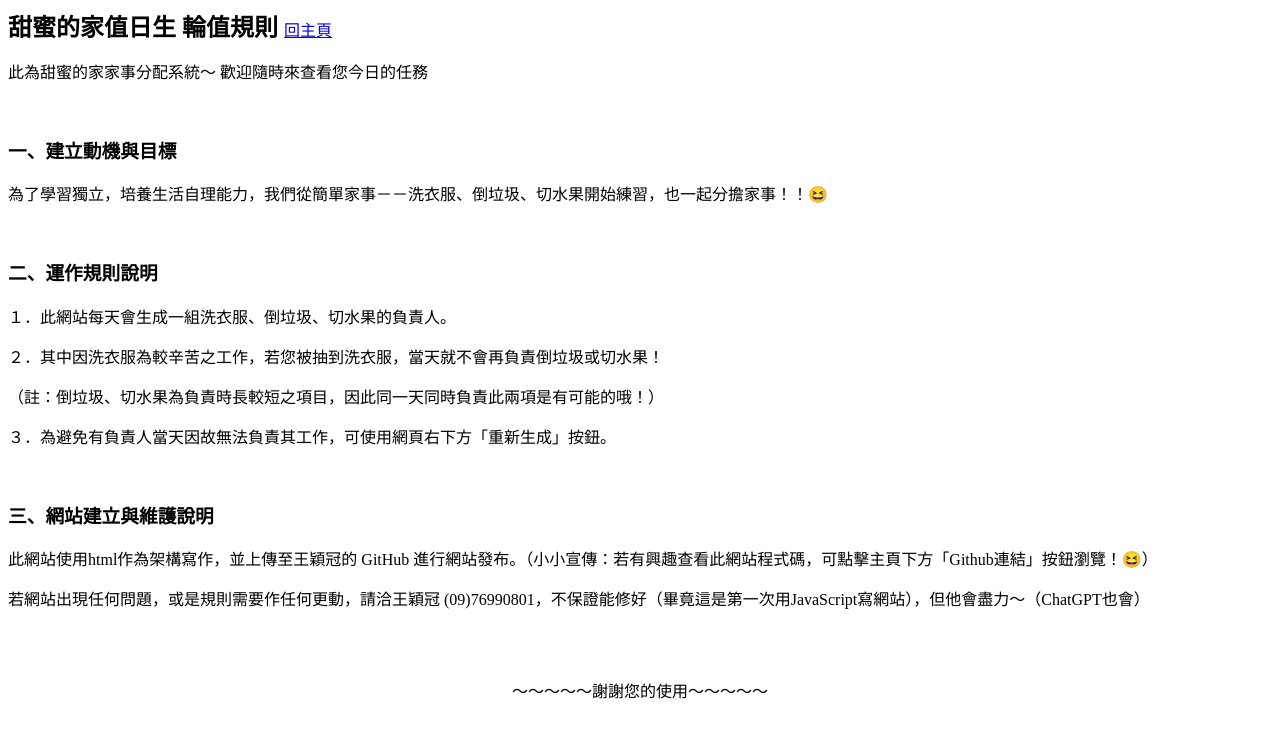
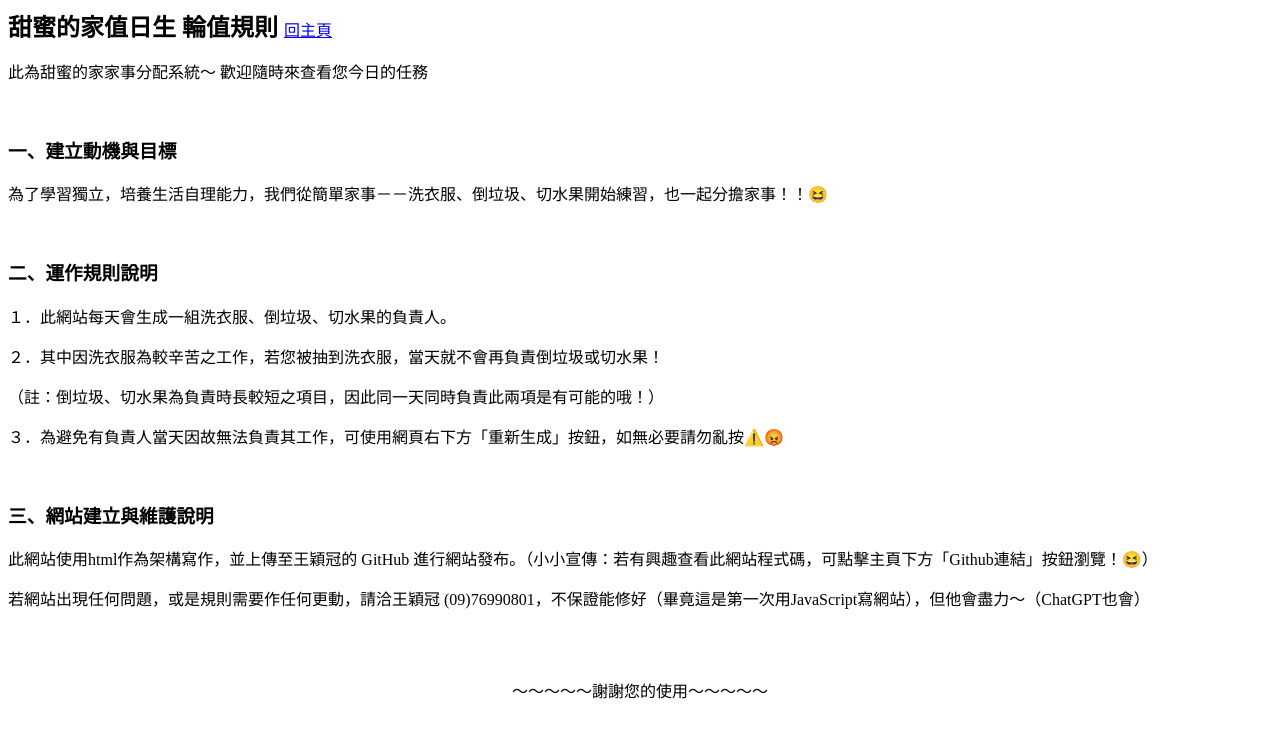
Before and after one commit to intgenogreg/hsh_chores, a plain HTML site: page rule.html in a window 1280 px wide. Drawn offline with Linux system fonts and the light colour scheme.

Commit message:
Update rule.html

```diff
--- a/rule.html
+++ b/rule.html
@@ -17,7 +17,7 @@
         <p>１．此網站每天會生成一組洗衣服、倒垃圾、切水果的負責人。</p>
         <p>２．其中因洗衣服為較辛苦之工作，若您被抽到洗衣服，當天就不會再負責倒垃圾或切水果！</p>
         <p>（註：倒垃圾、切水果為負責時長較短之項目，因此同一天同時負責此兩項是有可能的哦！）</p>
-        <p>３．為避免有負責人當天因故無法負責其工作，可使用網頁右下方「重新生成」按鈕。</p>
+        <p>３．為避免有負責人當天因故無法負責其工作，可使用網頁右下方「重新生成」按鈕，如無必要請勿亂按⚠️😡</p>
         <br/>
         <h3>三、網站建立與維護說明</h3>
         <p>此網站使用html作為架構寫作，並上傳至王穎冠的 GitHub 進行網站發布。（小小宣傳：若有興趣查看此網站程式碼，可點擊主頁下方「Github連結」按鈕瀏覽！😆）</p>
```
